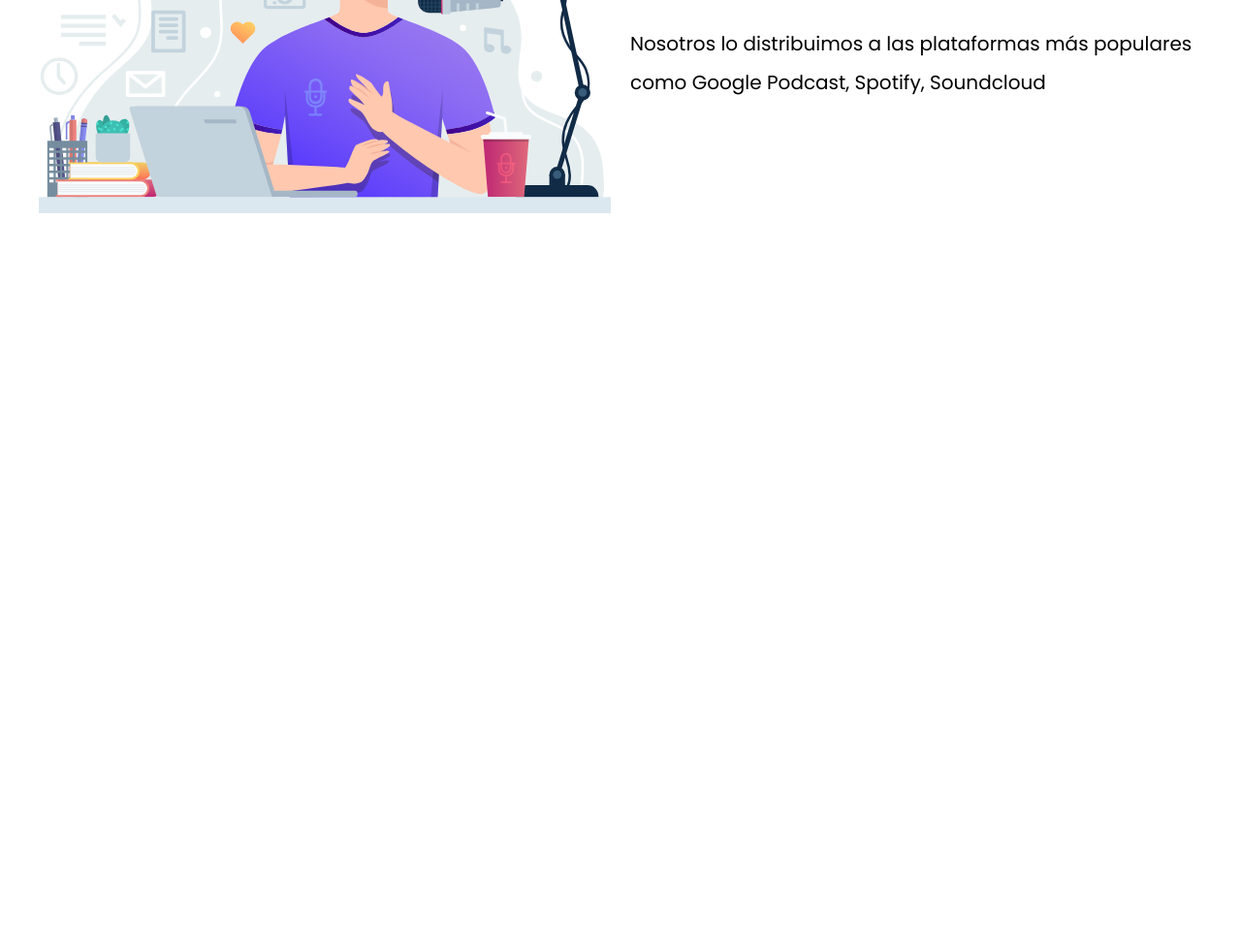
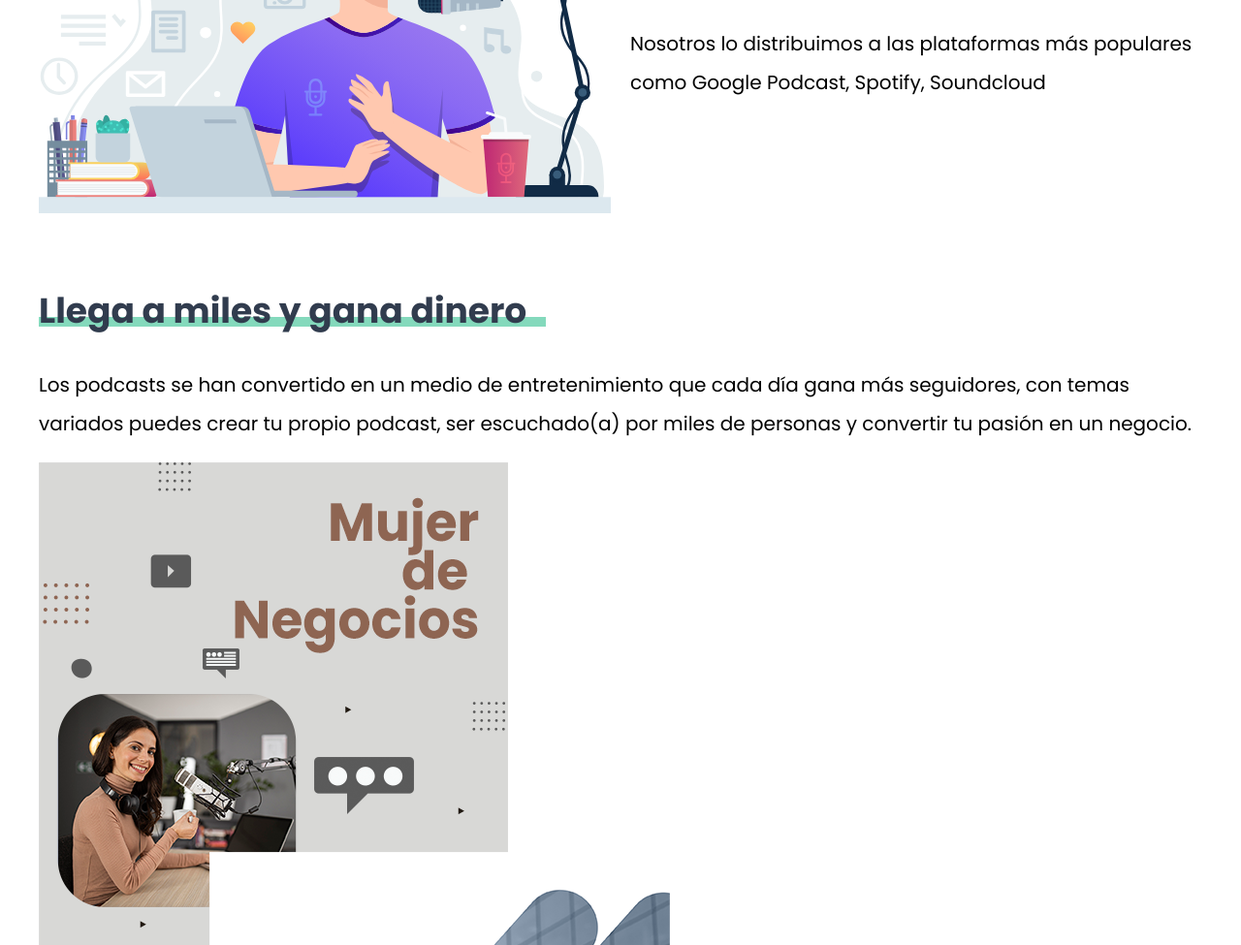
Before and after one commit to ManuUSS/podcast-fm, a website: page index.html in a window 1280 px wide. Shown: the part 1025-2000 px from the top of the page at 97% size. Before the commit the page ends 1325 px from the top, so only its background shows below. Drawn offline with nearby package versions, Linux system fonts and the light colour scheme; files that its build step writes are made by us from their sources; files whose address does not match are found by name.

Commit message:
new: benefits html

```diff
--- a/index.html
+++ b/index.html
@@ -37,5 +37,20 @@
         </div>
     </section>
 
+    <section class="benefits">
+        <div class="benefits__grid container">
+            <div class="benefits__content">
+                <h2 class="benefits__heading">Llega a miles y gana dinero</h2>
+                <p class="">Los podcasts se han convertido en un medio de entretenimiento que cada día gana
+                    más seguidores, con temas variados puedes crear tu propio podcast, ser escuchado(a) por
+                    miles de personas y convertir tu pasión en un negocio.
+                </p>
+            </div>
+            <div class="benefits__image">
+                <img src="build/img/podcast_cover.png" alt="podacast cover">
+            </div>
+        </div>
+    </section>
+
 </body>
 </html>
--- /dev/null
+++ b/src/scss/ui/_benefits.scss
@@ -0,0 +1,2 @@
+@use 'base/vars';
+@use 'base/mixins';
--- a/src/scss/ui/_create.scss
+++ b/src/scss/ui/_create.scss
@@ -15,13 +15,4 @@
             align-items: center;
         }
     }
-
-    &__content {
-
-    }
-
-    &__image {
-
-    }
-
 }
```
